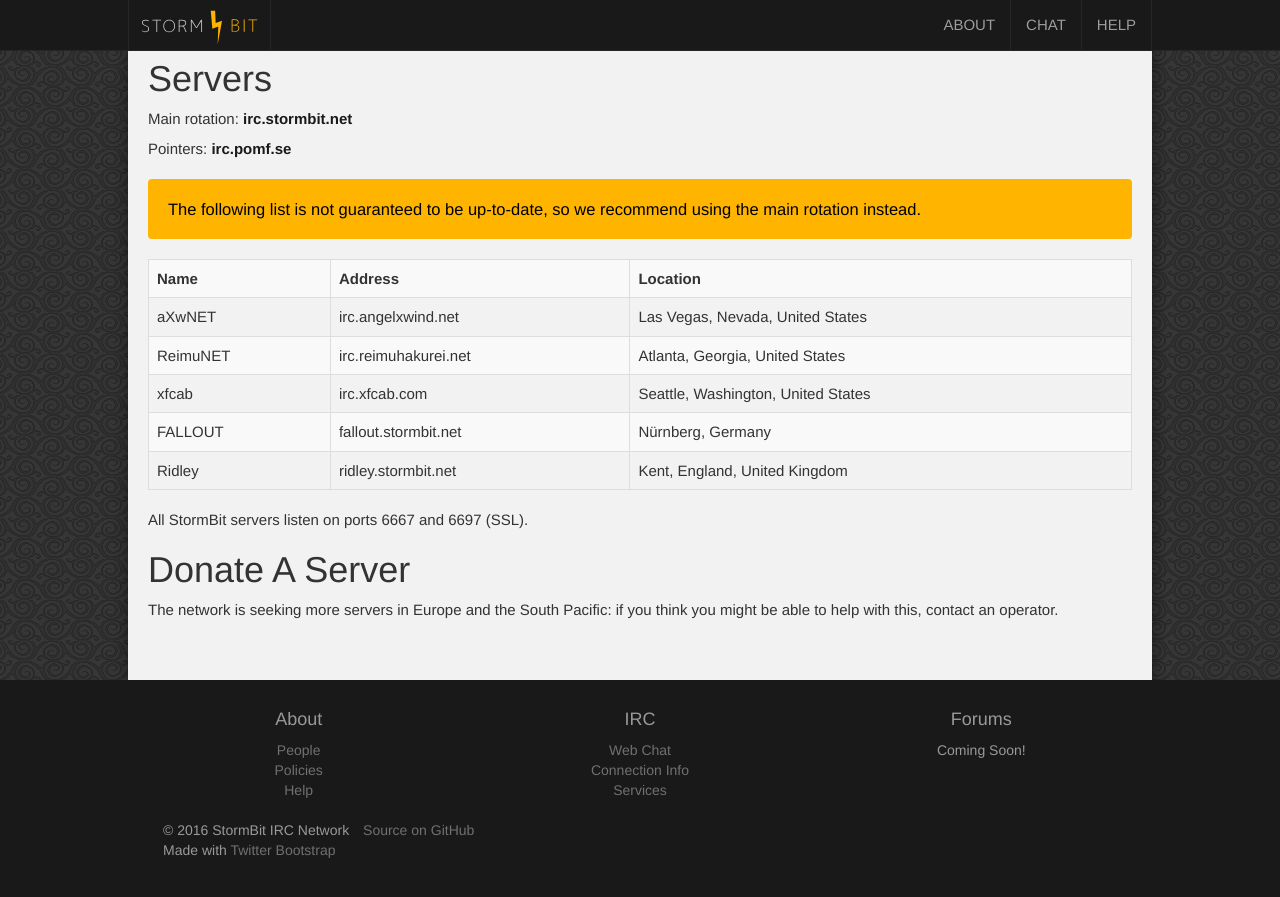
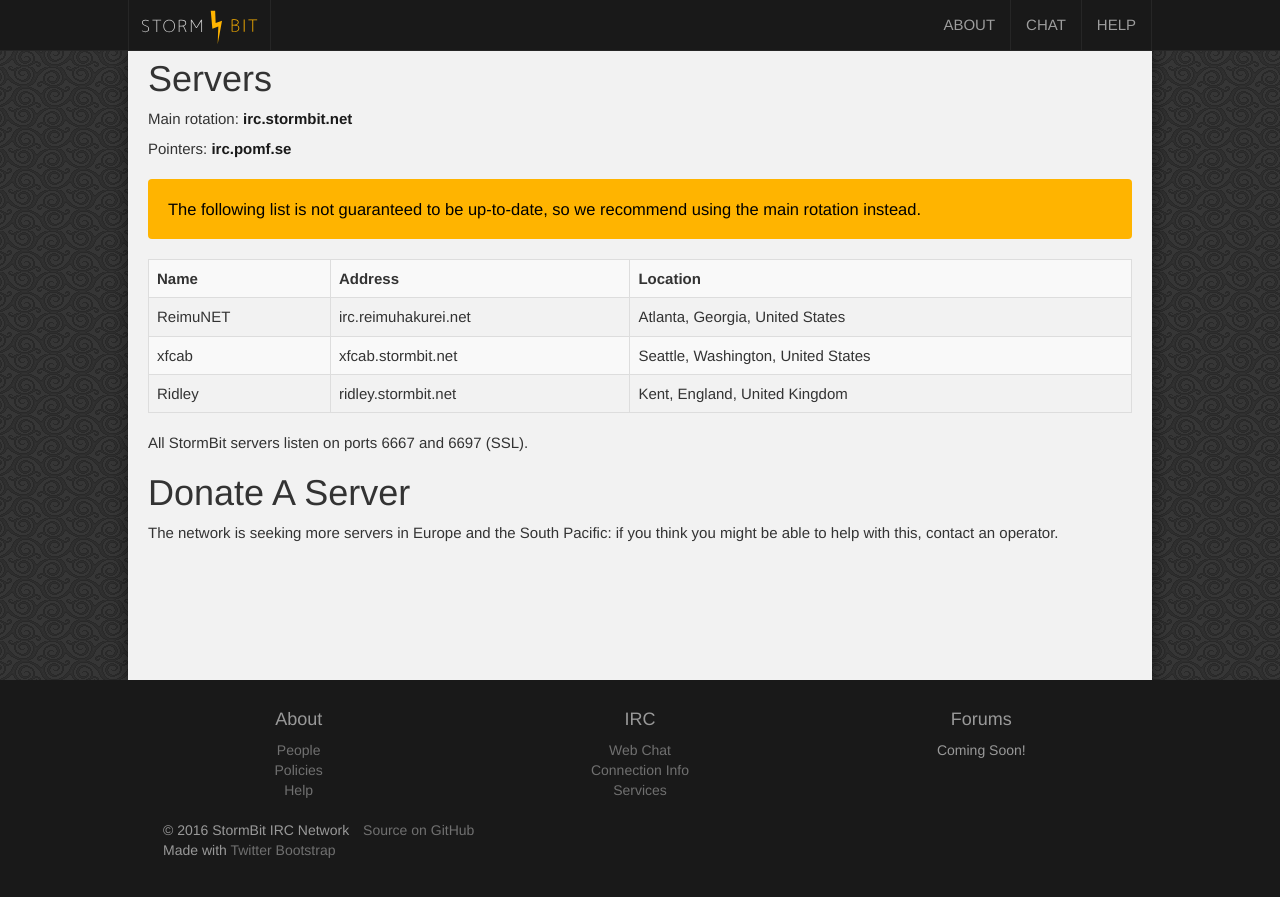
Before and after one commit to StormBit/stormbit.github.io, a Jekyll site: the page built from help/connect.md, in a window 1280 px wide and 900 px high, scrolled down 265 px. Shown: the top 897 px of the window. Built offline with Jekyll 4.4.1, drawn with Linux system fonts in a browser that asks for light colours; nearby versions of some CDN libraries.

Commit message:
Update servers.yml (#14)
removed some outdated servers

```diff
--- a/_data/servers.yml
+++ b/_data/servers.yml
@@ -1,18 +1,10 @@
-- name: aXwNET
-  address: irc.angelxwind.net
-  location: Las Vegas, Nevada, United States
-
 - name: ReimuNET
   address: irc.reimuhakurei.net
   location: Atlanta, Georgia, United States
 
 - name: xfcab
-  address: irc.xfcab.com
+  address: xfcab.stormbit.net
   location: Seattle, Washington, United States
-
-- name: FALLOUT
-  address: fallout.stormbit.net
-  location: Nürnberg, Germany
 
 - name: Ridley
   address: ridley.stormbit.net
```
